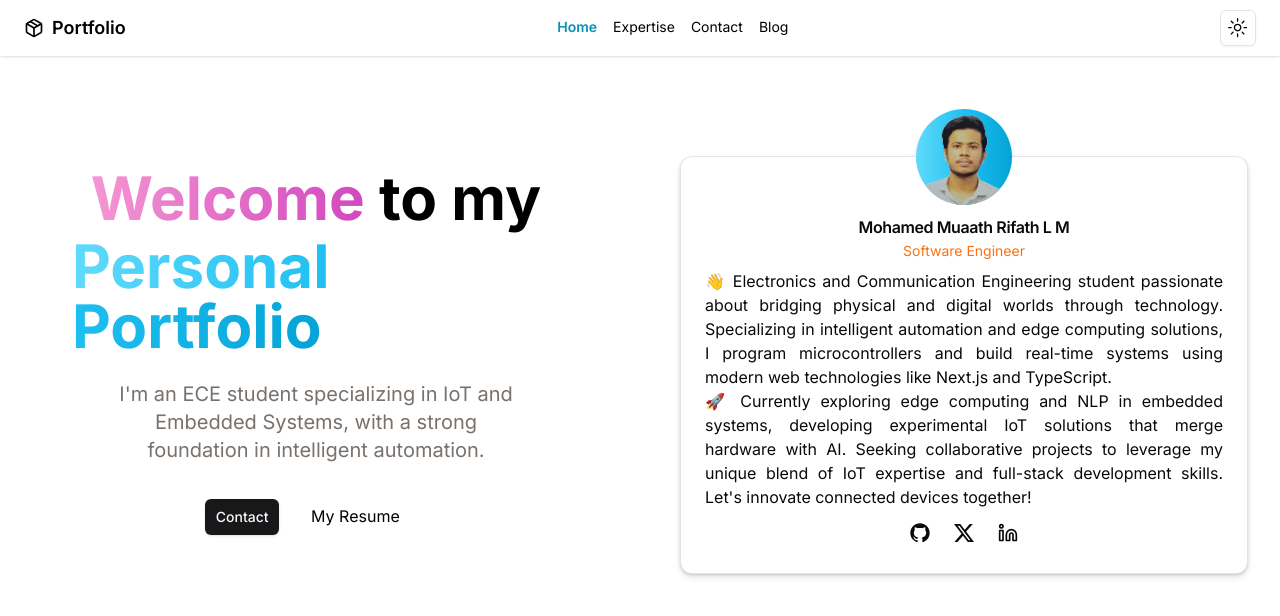
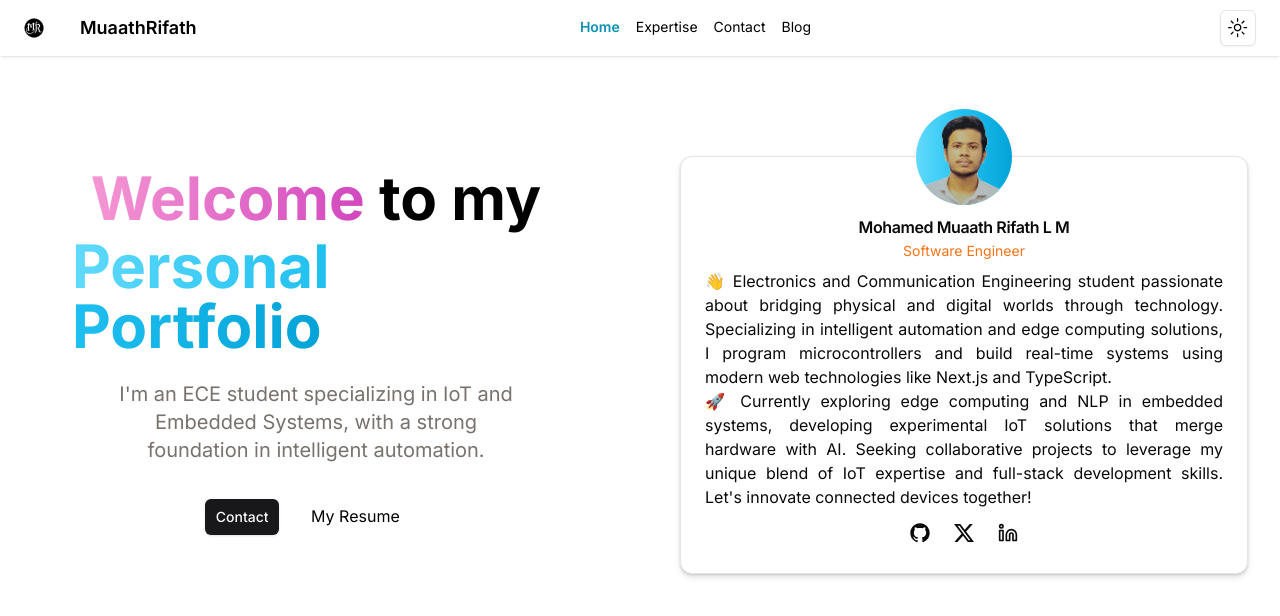
Before and after one commit to muaath-rifath/personal-portfolio, a Next.js app: page / in a window 1280 px wide. Shown: the top 616 px of the page. Built offline with nearby package versions, Linux system fonts and the light colour scheme.

Commit message:
modified:   components/Topbar.tsx new file:   public/assets/logo-portfolio-light.svg new file:   public/assets/logo-portfolio.svg

```diff
--- a/components/Topbar.tsx
+++ b/components/Topbar.tsx
@@ -13,8 +13,9 @@ export default function Topbar() {
       <div className="container px-4 md:px-6">
         <div className="flex h-14 items-center">
           <Link className="mr-auto flex items-center gap-2 text-lg font-semibold" href="#">
-            <PackageIcon className="w-5 h-5" />
-            <span>Portfolio</span>
+            <Image src="/assets/logo-portfolio.svg" height={20} width={20} className="w-5 h-5 dark:hidden" alt="Portfolio Logo" />
+            <Image src="/assets/logo-portfolio-light.svg" height={20} width={20} className="w-5 h-5 invisible dark:visible" alt="Portfolio Logo" />
+            <span>MuaathRifath</span>
           </Link>
           <nav className="ml-auto hidden md:justify-center md:w-full md:flex items-center space-x-4">
           {sidebarLinks.map((link) =>{
```
Also changed, not shown: public/assets/logo-portfolio-light.svg (added), public/assets/logo-portfolio.svg (added).
